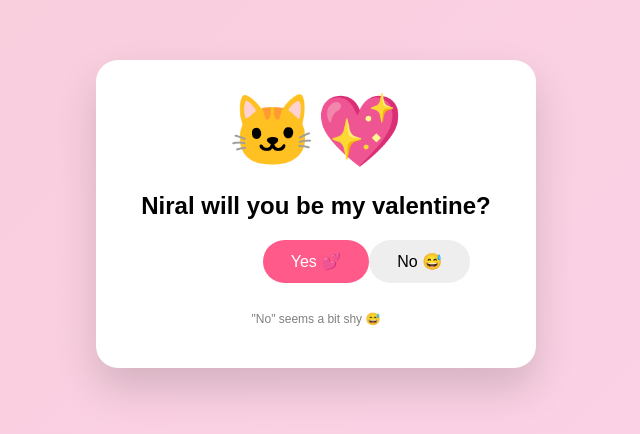
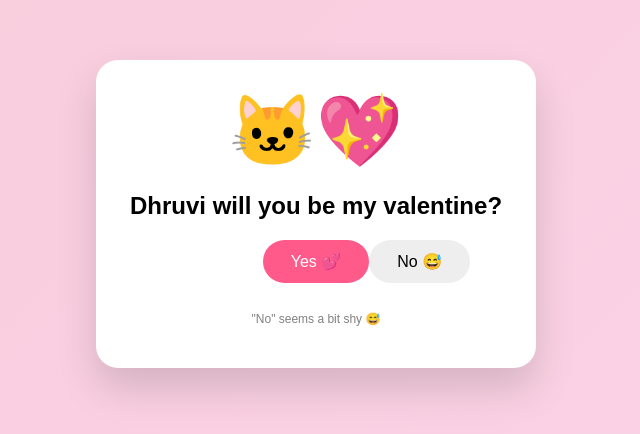
Before and after one commit to mohitseller1727/dhruvivalentine, a plain HTML site: page index.html in a window 1280 px wide. Shown: the part 186-620 px from the top of the page, without its empty margins (324-964 px from the left). Drawn offline with Linux system fonts and the light colour scheme.

Commit message:
index.html

```diff
--- a/index.html
+++ b/index.html
@@ -72,7 +72,7 @@
     <!-- First page -->
     <div id="page1" class="card">
         <div style="font-size:70px;">🐱💖</div>
-        <h2>Niral will you be my valentine?</h2>
+        <h2>Dhruvi will you be my valentine?</h2>
 
         <div class="buttons">
             <button id="yes">Yes 💕</button>
```
